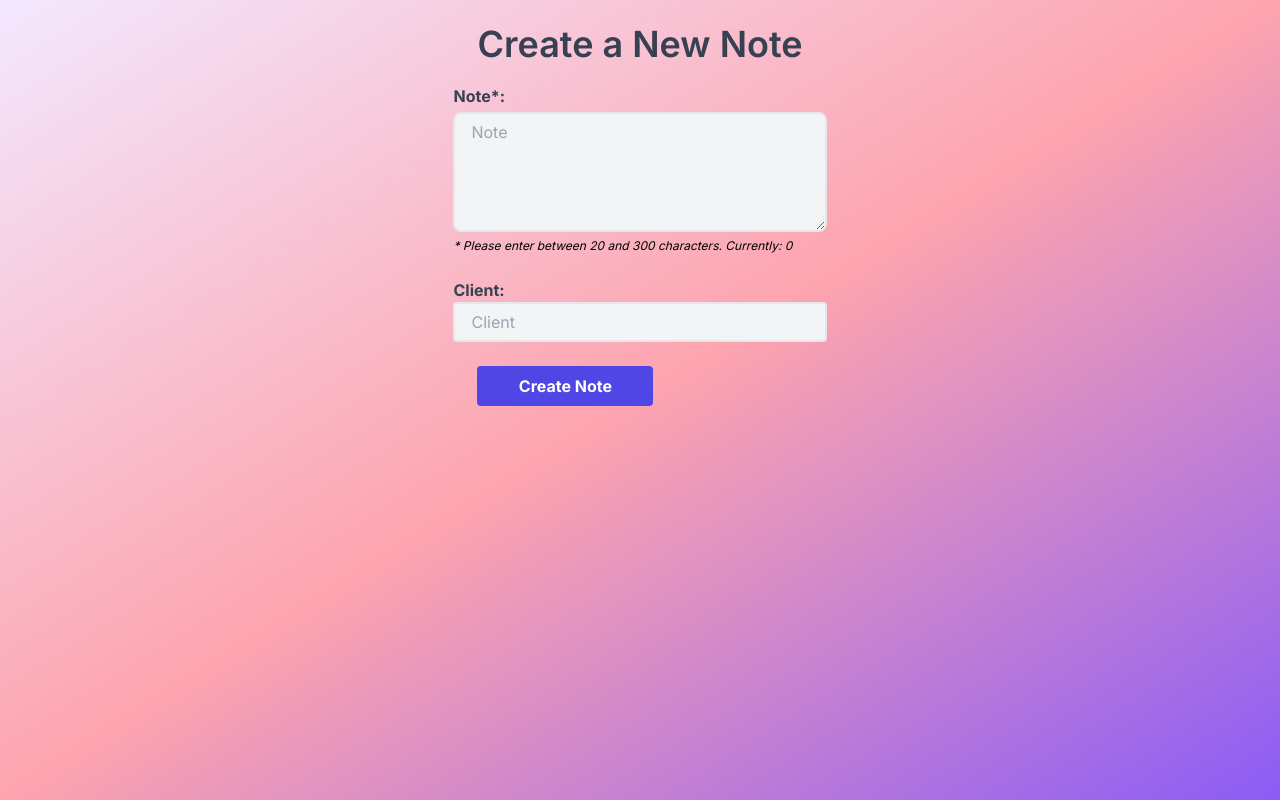
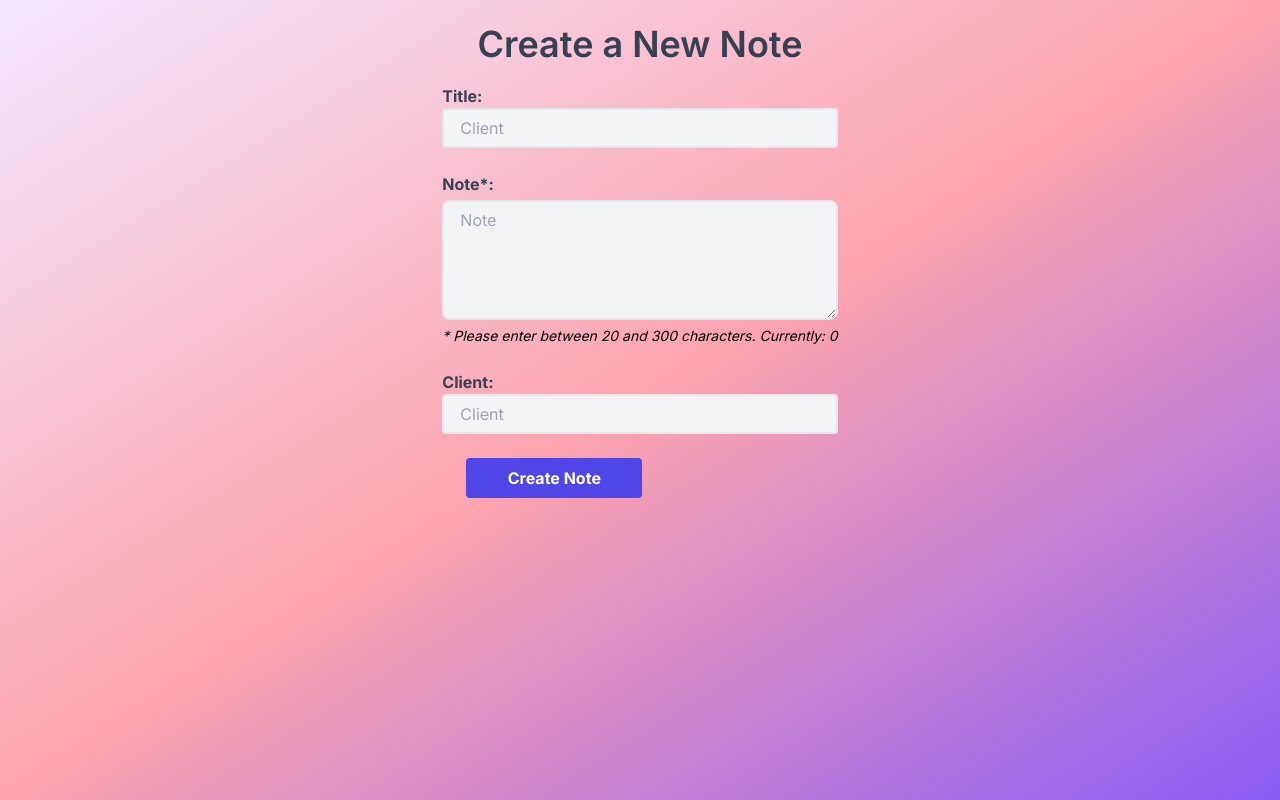
Before and after one commit to flapdragon/take-note, a Next.js app: page /notes in a window 1280 px wide. Built offline with nearby package versions, Linux system fonts and the light colour scheme.

Commit message:
Adds title to main list, forms and APIs.

```diff
--- a/app/api/notes/[id]/route.ts
+++ b/app/api/notes/[id]/route.ts
@@ -14,7 +14,7 @@ export async function PUT(request: Request, { params }: { params: { id: string }
   // Form note data
   const formNote = await request.json()
   // Update note
-  const updateNote = sql`UPDATE notes SET title = '', body = ${formNote.body}, client = ${formNote.client} WHERE id = ${params.id};`
+  const updateNote = sql`UPDATE notes SET title = ${formNote.title}, body = ${formNote.body}, client = ${formNote.client} WHERE id = ${params.id};`
   return NextResponse.json({ "status": "success" })
 }
 
--- a/app/api/notes/route.ts
+++ b/app/api/notes/route.ts
@@ -14,6 +14,6 @@ export async function POST(request: Request) {
   const note = await request.json()
   // const sql = 'INSERT INTO notes(title, body, client) VALUES (?, ?, ?)'
   // const newNote = db.prepare(sql).run('', note.body, note.client)
-  const newNote = await sql`INSERT INTO notes(title, body, client) VALUES ('', ${note.body}, ${note.client});`
+  const newNote = await sql`INSERT INTO notes(title, body, client) VALUES (${note.title}, ${note.body}, ${note.client});`
   return NextResponse.json({ "status": "success" })
 }
--- a/app/notes/[id]/page.tsx
+++ b/app/notes/[id]/page.tsx
@@ -14,6 +14,7 @@ export default function EditNotePage() {
   const params = useParams()
 
   // State
+  const [title, setTitle] = useState('')
   const [body, setBody] = useState('')
   const [bodyCharacters, setBodyCharacters] = useState(0)
   const [client, setClient] = useState('')
@@ -27,11 +28,16 @@ export default function EditNotePage() {
     fetch(`/api/notes/${params.id}`, { method: 'GET' })
       .then((res) => res.json())
       .then((response) => {
+        setTitle(response.title)
         setBody(response.body)
         setBodyCharacters(response.body.length)
         setClient(response.client)
       })
   }, [])
+
+  const handleChangeTitle = (event: React.ChangeEvent<HTMLInputElement>) => {
+    setTitle(event.target.value)
+  }
 
   const handleChangeBody = (event: React.ChangeEvent<HTMLTextAreaElement>) => {
     setBody(event.target.value)
@@ -61,6 +67,7 @@ export default function EditNotePage() {
       // Data from form
       const data = {
         id: params.id,
+        title: title,
         body: body,
         client: client
       }
@@ -87,6 +94,19 @@ export default function EditNotePage() {
         </div>
 
         <div className="flex-1 mb-6">
+          <label className="text-gray-700 font-bold lg:text-right mb-1 lg:mb-0 pr-4" htmlFor="title">
+            Title:
+          </label>
+          <input
+            id="title"
+            type="text"
+            value={title}
+            onChange={handleChangeTitle}
+            placeholder="Client"
+            className="bg-gray-100 appearance-none border-2 border-gray-200 rounded w-full py-2 px-4 text-gray-800 leading-tight focus:outline-none focus:bg-white focus:border-cyan-400" />
+        </div>
+
+        <div className="flex-1 mb-6">
           <div className="col-span-2">
             <label className="block text-gray-700 font-bold lg:text-right mb-1 lg:mb-0 pr-4" htmlFor="note">
               Note*:
@@ -102,7 +122,7 @@ export default function EditNotePage() {
               minLength={20}
               maxLength={300}
               className={`resize rounded-lg bg-gray-100 appearance-none border-2 border-gray-200 rounded w-full py-2 px-4 text-gray-800 leading-tight focus:outline-none focus:bg-white focus:border-cyan-400 ${showValidation ? 'field-validation' : ''}`}></textarea>
-              <p className="text-grey-400 text-xs italic">* Please enter between 20 and 300 characters. Currently: {bodyCharacters}</p>
+              <p className="text-grey-400 text-sm italic">* Please enter between 20 and 300 characters. Currently: {bodyCharacters}</p>
           </div>
         </div>
 
--- a/app/notes/delete/[id]/page.tsx
+++ b/app/notes/delete/[id]/page.tsx
@@ -7,17 +7,17 @@ export default function DeleteNotePage() {
   // Router, params
   const router = useRouter()
   const params = useParams()
+
   // State
-  const [body, setBody] = useState('')
-  const [client, setClient] = useState('')
+  const [note, setNote] = useState({title: '', body: '', client: ''})
 
   // Fetch note data
   useEffect(() => {
     fetch(`/api/notes/${params.id}`, { method: 'GET' })
       .then((res) => res.json())
       .then((response) => {
-        setBody(response.body)
-        setClient(response.client)
+        console.log(response)
+        setNote(response)
       })
   }, [])
 
@@ -51,13 +51,26 @@ export default function DeleteNotePage() {
         </div>
 
         <div className="flex-1 mb-6">
+          <label className="text-gray-700 font-bold lg:text-right mb-1 lg:mb-0 pr-4" htmlFor="title">
+            Title:
+          </label>
+          <input
+            id="title"
+            type="text"
+            value={note.title}
+            placeholder="No Title"
+            disabled
+            className="w-full bg-gray-200 appearance-none border-2 border-gray-200 rounded py-2 px-4 text-gray-800" />
+        </div>
+
+        <div className="flex-1 mb-6">
           <div className="col-span-2">
             <label className="block text-gray-700 font-bold lg:text-right mb-1 lg:mb-0 pr-4" htmlFor="note">
               Note*:
             </label>
             <textarea
               id="note"
-              value={body}
+              value={note.body}
               rows={5}
               placeholder="Note"
               disabled
@@ -72,8 +85,8 @@ export default function DeleteNotePage() {
           <input
             id="client"
             type="text"
-            value={client}
-            placeholder="Client"
+            value={note.client}
+            placeholder="No Client"
             disabled
             className="w-full bg-gray-200 appearance-none border-2 border-gray-200 rounded py-2 px-4 text-gray-800" />
         </div>
--- a/app/notes/page.tsx
+++ b/app/notes/page.tsx
@@ -12,6 +12,7 @@ export default function CreateNotePage() {
   const router = useRouter()
 
   // State
+  const [title, setTitle] = useState('')
   const [body, setBody] = useState('')
   const [bodyCharacters, setBodyCharacters] = useState(0)
   const [client, setClient] = useState('')
@@ -19,6 +20,10 @@ export default function CreateNotePage() {
 
   // Ref
   const textAreaRef = useRef<HTMLTextAreaElement | null>(null)
+
+  const handleChangeTitle = (event: React.ChangeEvent<HTMLInputElement>) => {
+    setTitle(event.target.value)
+  }
 
   const handleChangeBody = (event: React.ChangeEvent<HTMLTextAreaElement>) => {
     setBody(event.target.value)
@@ -47,6 +52,7 @@ export default function CreateNotePage() {
     else {
       // Data from form
       const data = {
+        title: title,
         body: body,
         client: client
       }
@@ -74,6 +80,19 @@ export default function CreateNotePage() {
         </div>
 
         <div className="flex-1 mb-6">
+          <label className="text-gray-700 font-bold lg:text-right mb-1 lg:mb-0 pr-4" htmlFor="title">
+            Title:
+          </label>
+          <input
+            id="title"
+            type="text"
+            value={title}
+            onChange={handleChangeTitle}
+            placeholder="Client"
+            className="bg-gray-100 appearance-none border-2 border-gray-200 rounded w-full py-2 px-4 text-gray-800 leading-tight focus:outline-none focus:bg-white focus:border-cyan-400" />
+        </div>
+
+        <div className="flex-1 mb-6">
           <div className="col-span-2">
             <label className="block text-gray-700 font-bold lg:text-right mb-1 lg:mb-0 pr-4" htmlFor="note">
               Note*:
@@ -89,7 +108,7 @@ export default function CreateNotePage() {
               minLength={20}
               maxLength={300}
               className={`resize rounded-lg bg-gray-100 appearance-none border-2 border-gray-200 rounded w-full py-2 px-4 text-gray-800 leading-tight focus:outline-none focus:bg-white focus:border-cyan-400 ${showValidation ? 'field-validation' : ''}`}></textarea>
-              <p className="text-grey-400 text-xs italic">* Please enter between 20 and 300 characters. Currently: {bodyCharacters}</p>
+              <p className="text-grey-400 text-sm italic">* Please enter between 20 and 300 characters. Currently: {bodyCharacters}</p>
           </div>
         </div>
 
--- a/app/page.tsx
+++ b/app/page.tsx
@@ -70,15 +70,15 @@ export default function Home() {
   const NotesList = () => {
     return (
       <div className="content-center">
-        {data.filter((n: { id: number; body: string; client: string }) => search === '' || n.body.toLowerCase().includes(search.toLowerCase()) || n.client.toLowerCase().includes(search.toLowerCase()))
-          .map((note: { id: number; body: string; client: string }) =>
+        {data.filter((n: { id: number; title: string; body: string; client: string }) => search === '' || n.title.toLowerCase().includes(search.toLowerCase()) || n.body.toLowerCase().includes(search.toLowerCase()) || n.client.toLowerCase().includes(search.toLowerCase()))
+          .map((note: { id: number; title: string; body: string; client: string }) =>
             <Link key={note.id} href={`/notes/${note.id}`} className="cursor-pointer" title="Click to edit">
               <div className="relative group items-center">
                 <div className="absolute -inset-1 bg-cyan-400 rounded-lg opacity-0 group-hover:opacity-100 transition duration-500 group-hover:duration-100"></div>
                 <div className="relative bg-gray-100 text-gray-800 my-3 p-6 rounded-lg shadow-lg">
                   <div className="flex justify-between items-center">
                     <div>
-                      <h2 className="text-xl font-bold mb-2">This is the title</h2>
+                      <h2 className="text-xl font-bold mb-2">{note.title.length > 0 ? note.title : '(No title)'}</h2>
                     </div>
                     <div>
                       <Link href={`/notes/delete/${note.id}`} className="cursor-pointer" title="Delete">
```
